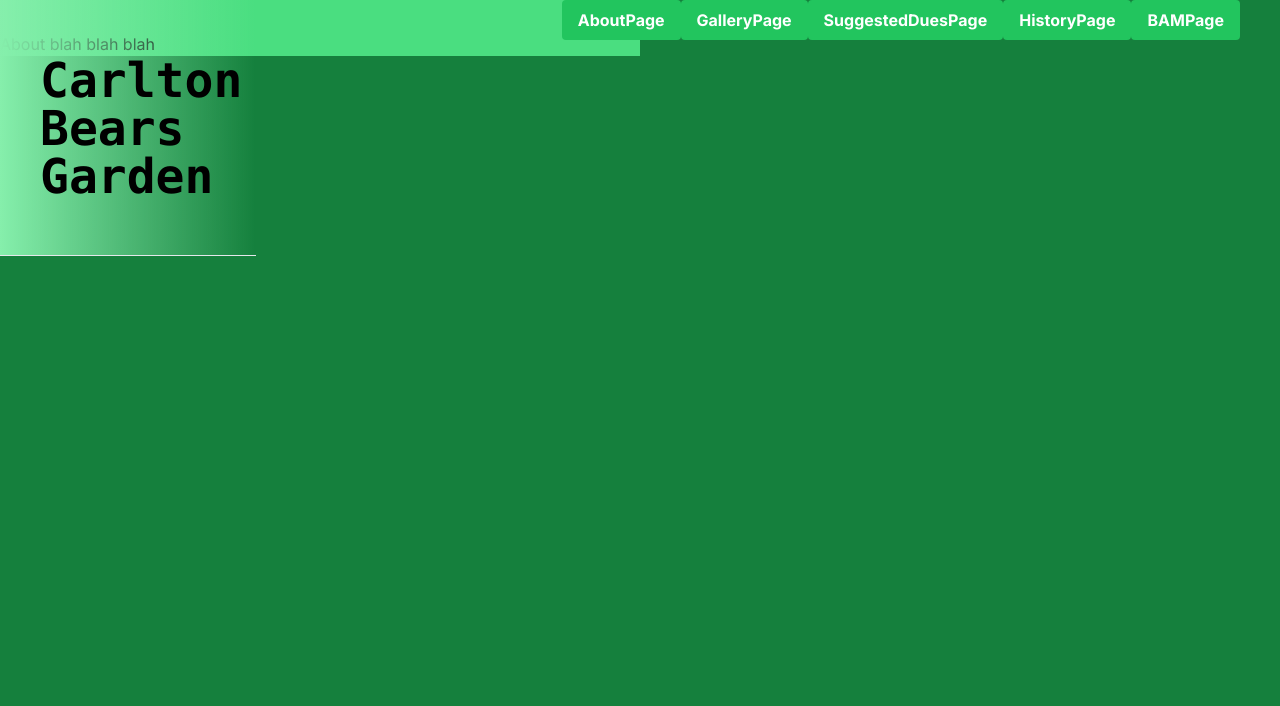
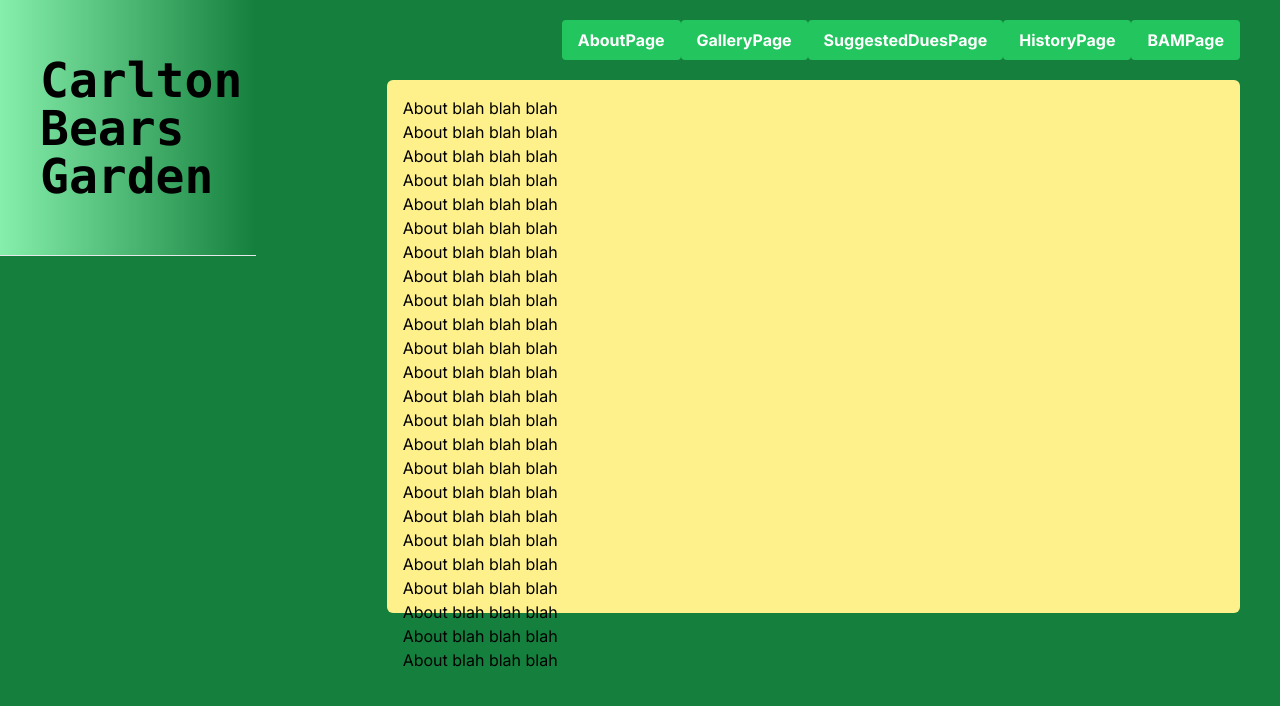
Before and after one commit to tedgusek/carltonbearsgarden, a Next.js app: page / in a window 1280 px wide. Shown: the top 706 px of the page. Built offline with nearby package versions, Linux system fonts and the light colour scheme.

Commit message:
cleaning up styles

```diff
--- a/src/app/page.tsx
+++ b/src/app/page.tsx
@@ -1,9 +1,8 @@
 'use client'
 import Image from "next/image";
 import Navbar from "@/components/Navbar";
-// import AboutPage from "@/components/AboutPage";
+import ContentWindow from "@/components/ContentWindow";
 import React, { useState } from "react";
-import ContentWindow from "@/components/ContentWindow";
 
 export default function Home() {
   const [content, setContent] = useState<string>('AboutPage');
@@ -15,14 +14,20 @@ export default function Home() {
           Carlton Bears Garden
         </p>
       </div>
-      <div className="flex height-full w-full fixed top-0">
-      <div className="items-end top-0 left-10 w-full bg-gradient-to-t from-white via-white dark:from-black dark:via-black lg:static lg:h-auto lg:w-auto lg:bg-none">
+      {/* <div className="flex height-full w-full fixed top-0"> */}
+      {/* <div className="fixed top-15 flex flex-col items-center justify-center w-1/2 h-25 bg-blue-500 "> */}
+      {/* <div className="flex flex-col items-center justify-center p-24 bg-blue-700 relative "> */}
+      <div>
+      {/* <div className="inline-block top-0 left-10 w-full bg-gradient-to-t from-white via-white dark:from-black dark:via-black lg:static lg:h-auto lg:w-auto lg:bg-none"> */}
           <Navbar content= {content} setContent={setContent} />
-        </div>
-        <div className="items-end top-50 left-50 h-1/4 w-1/2 bg-green-400">
-          <ContentWindow content={content} />
+        {/* </div> */}
+        {/* <div className="inline-block top-50 left-50 h-1/4 w-1/2 bg-green-400"> */}
+          {/* <div className="mt-10  "> */}
+          <div className="absolute bottom-0 left-0 right-0 mb-15">
+            <ContentWindow content={content} />
           </div>
-      </div>
+          </div>
+      {/* </div> */}
       {/* <div className="relative flex place-items-center before:absolute before:h-[300px] before:w-full sm:before:w-[480px] before:-translate-x-1/2 before:rounded-full before:bg-gradient-radial before:from-white before:to-transparent before:blur-2xl before:content-[''] after:absolute after:-z-20 after:h-[180px] after:w-full sm:after:w-[240px] after:translate-x-1/3 after:bg-gradient-conic after:from-sky-200 after:via-blue-200 after:blur-2xl after:content-[''] before:dark:bg-gradient-to-br before:dark:from-transparent before:dark:to-blue-700 before:dark:opacity-10 after:dark:from-sky-900 after:dark:via-[#0141ff] after:dark:opacity-40 before:lg:h-[360px] z-[-1]"> */}
         {/* <Image
           className="relative dark:drop-shadow-[0_0_0.3rem_#ffffff70] dark:invert"
@@ -72,9 +77,9 @@ export default function Home() {
         <a
           href="https://vercel.com/templates?framework=next.js&utm_source=create-next-app&utm_medium=appdir-template&utm_campaign=create-next-app"
           className="group rounded-lg border border-transparent px-5 py-4 transition-colors hover:border-gray-300 hover:bg-gray-100 hover:dark:border-neutral-700 hover:dark:bg-neutral-800/30"
+          >
           target="_blank"
           rel="noopener noreferrer"
-        >
           <h2 className={`mb-3 text-2xl font-semibold`}>
             Templates{" "}
             <span className="inline-block transition-transform group-hover:translate-x-1 motion-reduce:transform-none">
--- a/src/components/AboutPage.tsx
+++ /dev/null
@@ -1,22 +0,0 @@
-// import fs from 'fs/promises';
-import path from 'path';
-import React from 'react';
-import MarkDownContent from './MarkDownContent';
-// import { getStaticProps } from 'next/dist/build/templates/pages';
-// import ExampleComponent from './TypeOfWindow';
-
-interface AboutPageProps {
-    content: string;
-}
-
-// console.log(ExampleComponent)
-
-const AboutPage: React.FC<AboutPageProps> = ({ content }) => {
-    return (
-        <div>
-            <p> About blah blah blah </p>
-        </div>
-    );
-}
-
-export default AboutPage;
--- a/src/components/ContentWindow.tsx
+++ b/src/components/ContentWindow.tsx
@@ -1,9 +1,9 @@
 import React from "react";
-import AboutPage from "./AboutPage";
-import GalleryPage from "./GalleryPage";
-import SuggestedDuesPage from "./SuggestedDues";
-import HistoryPage from "./HistoryPage";
-import BAMPage from "./BecomeAMember";
+import AboutPage from "../content/AboutPage";
+import GalleryPage from "../content/GalleryPage";
+import SuggestedDuesPage from "../content/SuggestedDues";
+import HistoryPage from "../content/HistoryPage";
+import BAMPage from "../content/BecomeAMember";
 
 interface ContentWindowProps {
     content: string;
@@ -11,7 +11,7 @@ interface ContentWindowProps {
 
 const ContentWindow: React.FC<ContentWindowProps> = ({ content }) => {
     return (
-        <div className="mt-8">
+        <div className="h-2/3 bg-yellow-200 p-4 fixed top-20 right-10 w-2/3 rounded-md">
         {content === 'AboutPage' && <AboutPage content={"AboutPage"}/>}
         {content === 'GalleryPage' && <GalleryPage content={"GalleryPage"}/>}
         {content === 'SuggestedDuesPage' && <SuggestedDuesPage content={"SuggestedDuesPage"}/>}
--- a/src/components/MarkDownContent.tsx
+++ /dev/null
@@ -1,45 +0,0 @@
-// import fs from 'fs';
-import path from 'path';
-import React, {useEffect, useState} from 'react';
-import { remark } from 'remark';
-import html from 'remark-html';
-import axios from 'axios';
-// import MarkdownIt from 'markdown-it';
-import MarkdownIt from 'markdown-it';
-
-// interface MarkdownContentProps {
-//     content: string;
-// }
-
-
-const MarkDownContent: React.FC = () => {
-    // read the content from the MD file
-    // const markDownContent = fs.readFileSync(filePath, 'utf-8');
-    // Parse the conmtent from the MD file
-    // const parsedHtmlContent = remark().use(html).processSync(markDownContent).toString();
-
-    const [markdownContent, setMarkdownContent] = useState<string>('');
-
-    useEffect(() => {
-        const fetchedMarkdownContent = async () => {
-            try {
-                const response = await axios.get<string>('/about.md');
-                setMarkdownContent(response.data);
-            } catch (error) {
-                console.error('Error Fetching Markdown Content: ', error);
-            }
-        };
-        fetchedMarkdownContent();
-    }, []);
-
-    // const parsedHtmlContent = remark().use(html).processSync(content).toString();
-    const md = new MarkdownIt();
-    const htmlContent = md.render(markdownContent);
-
-    return (
-        <div dangerouslySetInnerHTML={{ __html: htmlContent }} />
-    );
-
-}
-
-export default MarkDownContent;
--- a/src/components/Navbar.tsx
+++ b/src/components/Navbar.tsx
@@ -27,7 +27,7 @@ const Navbar: React.FC<NavbarProps> = ({content, setContent}) => {
         </button>)
 
     return (
-        <div className="fixed top-25 right-10">
+        <div className="fixed top-5 right-10">
             {buttons}
 
         </div>
--- /dev/null
+++ b/src/content/AboutPage.tsx
@@ -0,0 +1,43 @@
+import React from 'react';
+
+// import { getStaticProps } from 'next/dist/build/templates/pages';
+// import ExampleComponent from './TypeOfWindow';
+
+interface AboutPageProps {
+    content: string;
+}
+
+// console.log(ExampleComponent)
+
+const AboutPage: React.FC<AboutPageProps> = ({ content }) => {
+    return (
+        <div className='h-full w-full overflow-auto'>
+            <p> About blah blah blah </p>
+            <p> About blah blah blah </p>
+            <p> About blah blah blah </p>
+            <p> About blah blah blah </p>
+            <p> About blah blah blah </p>
+            <p> About blah blah blah </p>
+            <p> About blah blah blah </p>
+            <p> About blah blah blah </p>
+            <p> About blah blah blah </p>
+            <p> About blah blah blah </p>
+            <p> About blah blah blah </p>
+            <p> About blah blah blah </p>
+            <p> About blah blah blah </p>
+            <p> About blah blah blah </p>
+            <p> About blah blah blah </p>
+            <p> About blah blah blah </p>
+            <p> About blah blah blah </p>
+            <p> About blah blah blah </p>
+            <p> About blah blah blah </p>
+            <p> About blah blah blah </p>
+            <p> About blah blah blah </p>
+            <p> About blah blah blah </p>
+            <p> About blah blah blah </p>
+            <p> About blah blah blah </p>
+        </div>
+    );
+}
+
+export default AboutPage;
--- a/src/components/BecomeAMember.tsx
+++ b/src/content/BecomeAMember.tsx
@@ -8,7 +8,7 @@ interface BAMPageProps {
 
 const BAMPage: React.FC<BAMPageProps> = ({ content }) => {
     return (
-        <div>
+        <div className='h-full w-full overflow-auto'>
             <p> Becoma a member BAM blah blah blah </p>
         </div>
     );
--- a/src/components/GalleryPage.tsx
+++ b/src/content/GalleryPage.tsx
@@ -8,7 +8,7 @@ interface GalleryPageProps {
 
 const GalleryPage: React.FC<GalleryPageProps> = ({ content }) => {
     return (
-        <div>
+        <div className='h-full w-full overflow-auto'>
             <p> Gallery blah blah blah </p>
         </div>
     );
--- a/src/components/HistoryPage.tsx
+++ b/src/content/HistoryPage.tsx
@@ -8,7 +8,7 @@ interface HistoryPageProps {
 
 const HistoryPage: React.FC<HistoryPageProps> = ({ content }) => {
     return (
-        <div>
+        <div className='h-full w-full overflow-auto'>
             <p> History blah blah blah </p>
         </div>
     );
--- a/src/components/SuggestedDues.tsx
+++ b/src/content/SuggestedDues.tsx
@@ -8,7 +8,7 @@ interface SuggestedDuesPageProps {
 
 const SuggestedDuesPage: React.FC<SuggestedDuesPageProps> = ({ content }) => {
     return (
-        <div>
+        <div className='h-full w-full overflow-auto'>
             <p> Suggested Dues  Paypal button blah blah blah </p>
         </div>
     );
--- a/src/content/about.mdx
+++ /dev/null
@@ -1 +0,0 @@
-'test'
```
Also changed, not shown: src/components/TypeOfWindow.jsx (deleted, +0 -19 lines).
